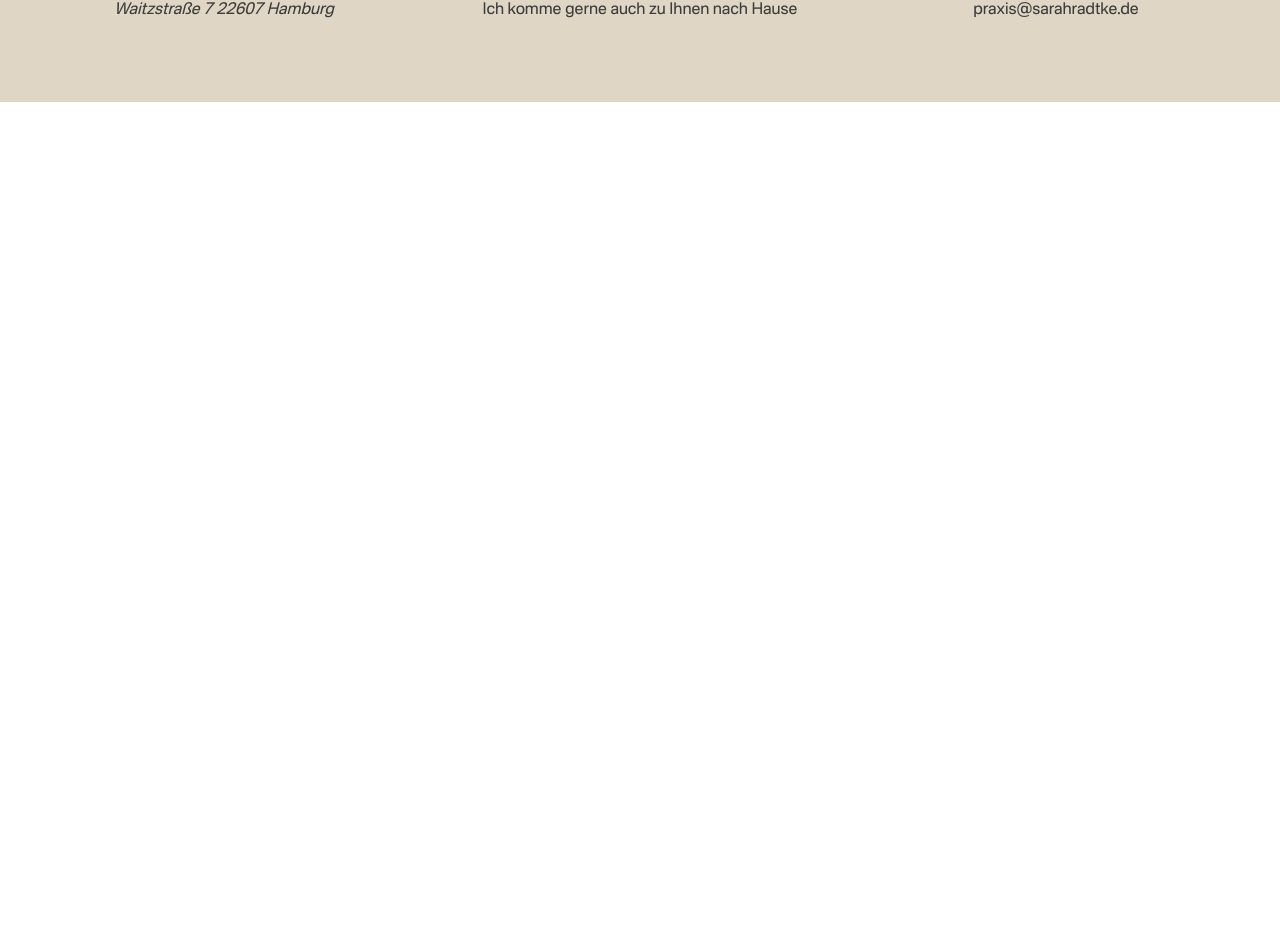
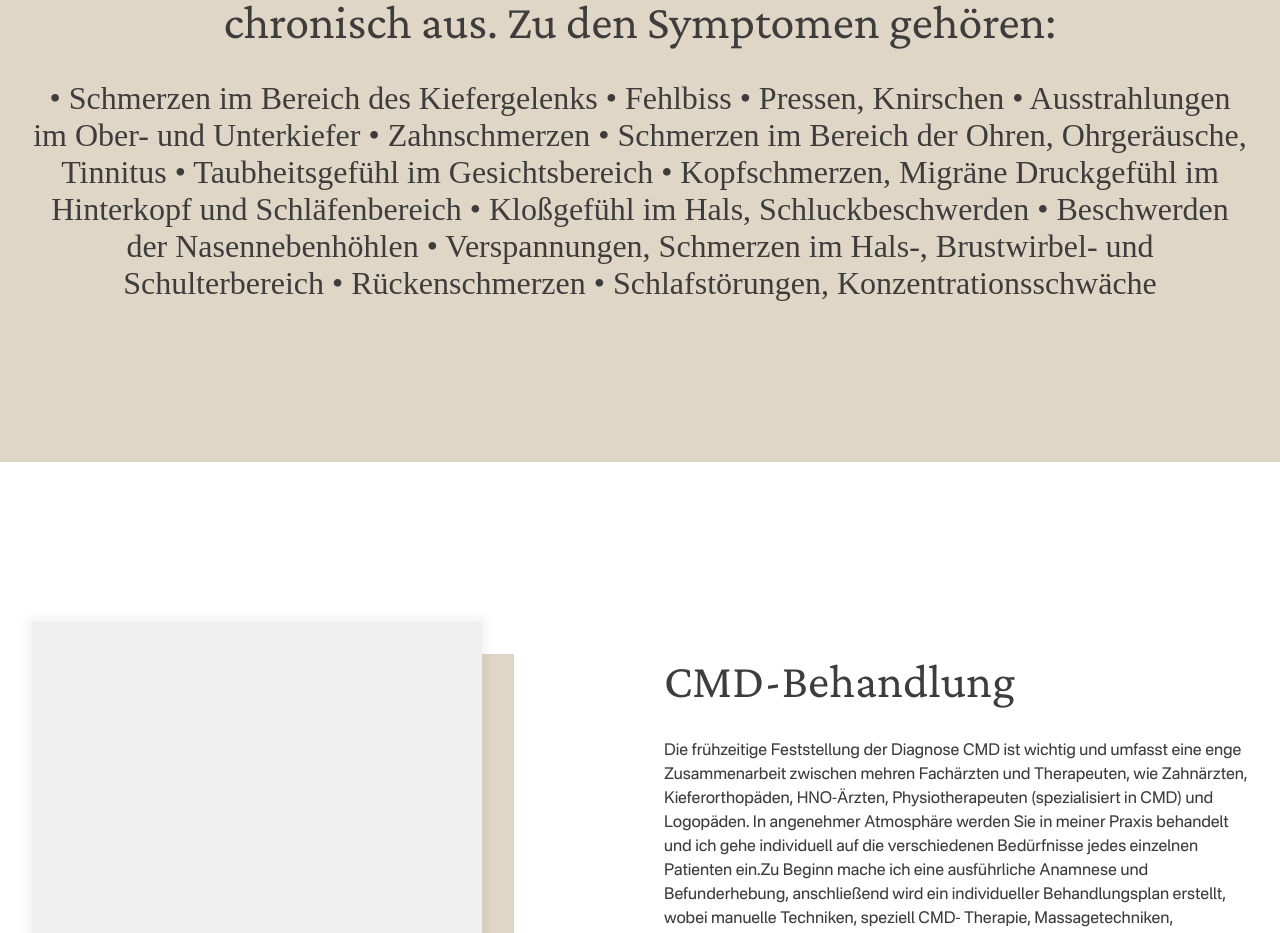
Before and after one commit to M-WRI/sarah-radtke-website, a Next.js app: page /cmd in a window 1280 px wide. Shown: the part 1018-1951 px from the top of the page. Before the commit the page ends 1120 px from the top, so only its background shows below. Built offline with nearby package versions, Linux system fonts and the light colour scheme.

Commit message:
cmd site

```diff
--- a/pages/cmd.js
+++ b/pages/cmd.js
@@ -1,5 +1,8 @@
 import Head from "next/head";
 import Hero from "../components/Hero";
+import PhotoText from "../components/PhotoText";
+import PreeFooter from "../components/PreeFooter";
+import SymptomBox from "../components/SymptomBox";
 
 const cmd = () => {
   const data = {
@@ -8,6 +11,53 @@ const cmd = () => {
       Die Abkürzung CMD steht für Craniomandibuläre Dysfunktion
       und ist ein Überbegriff für Fehlregulationen und/ oder
       Schmerzen der Muskel- und/oder Gelenkfunktion der Kiefergelenke.
+    `,
+
+    symptomTitle:
+      "die Beschwerden von CMD sind vielfältig und legen sich häufig chronisch aus. Zu den Symptomen gehören:",
+    symptomList: [
+      { id: 1, title: "Schmerzen im Bereich des Kiefergelenks" },
+      { id: 2, title: "Fehlbiss" },
+      { id: 3, title: "Pressen, Knirschen" },
+      { id: 4, title: "Ausstrahlungen im Ober- und Unterkiefer" },
+      { id: 5, title: "Zahnschmerzen" },
+      {
+        id: 6,
+        title: "Schmerzen im Bereich der Ohren, Ohrgeräusche, Tinnitus",
+      },
+      { id: 7, title: "Taubheitsgefühl im Gesichtsbereich" },
+      {
+        id: 8,
+        title:
+          "Kopfschmerzen, Migräne Druckgefühl im Hinterkopf und Schläfenbereich",
+      },
+      { id: 9, title: "Kloßgefühl im Hals, Schluckbeschwerden" },
+      { id: 10, title: "Beschwerden der Nasennebenhöhlen" },
+      {
+        id: 11,
+        title:
+          "Verspannungen, Schmerzen im Hals-, Brustwirbel- und Schulterbereich",
+      },
+      {
+        id: 12,
+        title: "Rückenschmerzen • Schlafstörungen, Konzentrationsschwäche",
+      },
+    ],
+
+    photoTitle: "CMD-Behandlung",
+    photoText: `
+    Die frühzeitige Feststellung der Diagnose CMD ist
+    wichtig und umfasst eine enge Zusammenarbeit zwischen
+    mehren Fachärzten und Therapeuten, wie Zahnärzten,
+    Kieferorthopäden, HNO-Ärzten, Physiotherapeuten
+    (spezialisiert in CMD) und Logopäden.
+    In angenehmer Atmosphäre werden Sie in meiner Praxis behandelt und
+    ich gehe individuell auf die verschiedenen Bedürfnisse jedes
+    einzelnen Patienten ein.Zu Beginn mache ich eine ausführliche
+    Anamnese und Befunderhebung, anschließend wird ein
+    individueller Behandlungsplan erstellt, wobei manuelle
+    Techniken, speziell CMD- Therapie, Massagetechniken,
+    Wärmetherapie und ggf. auch Akupunktur angewendet wird.
     `,
   };
   return (
@@ -18,6 +68,9 @@ const cmd = () => {
         <link rel="icon" href="/favicon.ico" />
       </Head>
       <Hero title={data.heroTitle} text={data.heroText} />
+      <SymptomBox headline={data.symptomTitle} list={data.symptomList} />
+      <PhotoText headline={data.photoTitle} text={data.photoText} />
+      <PreeFooter site="CMD" />
     </div>
   );
 };
```
